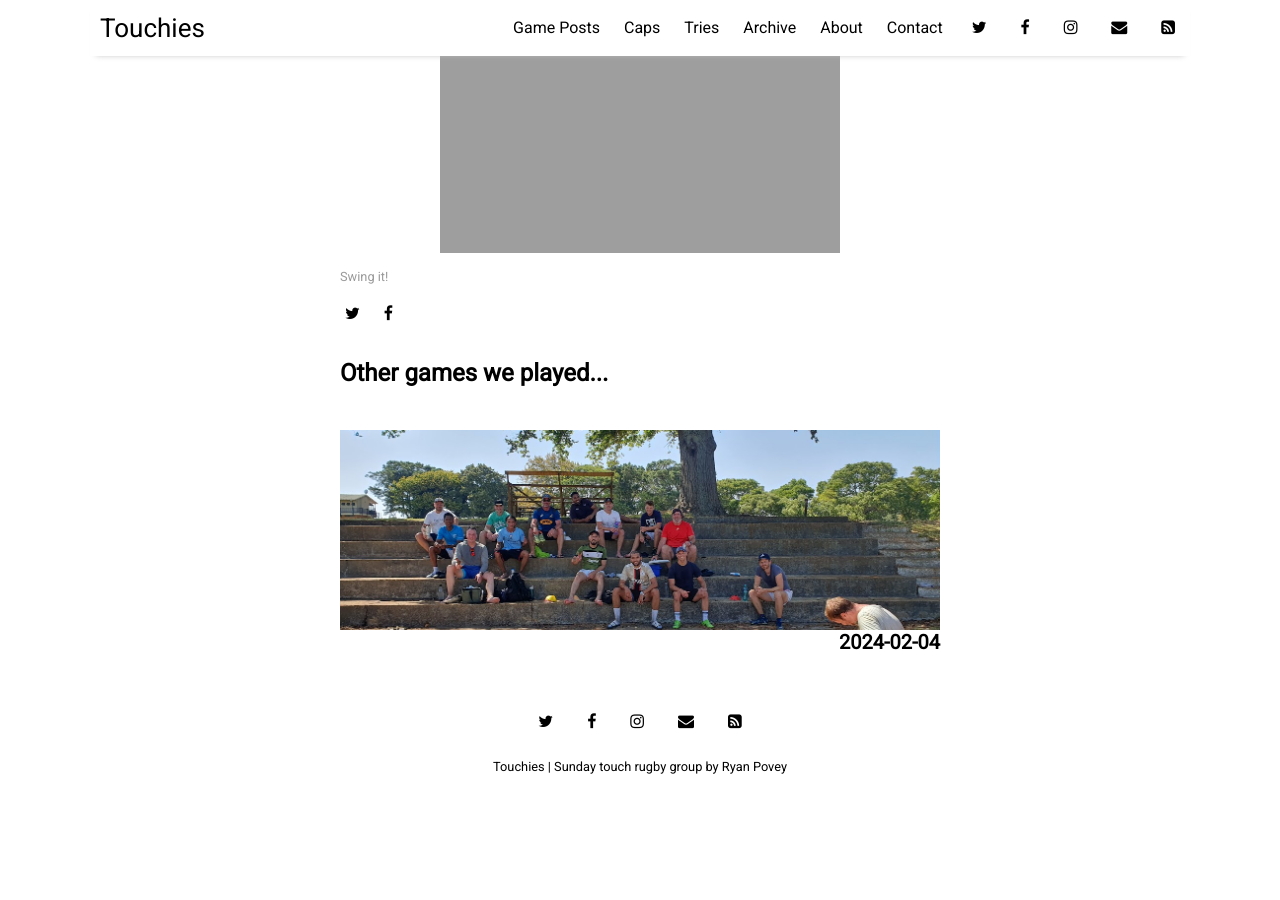
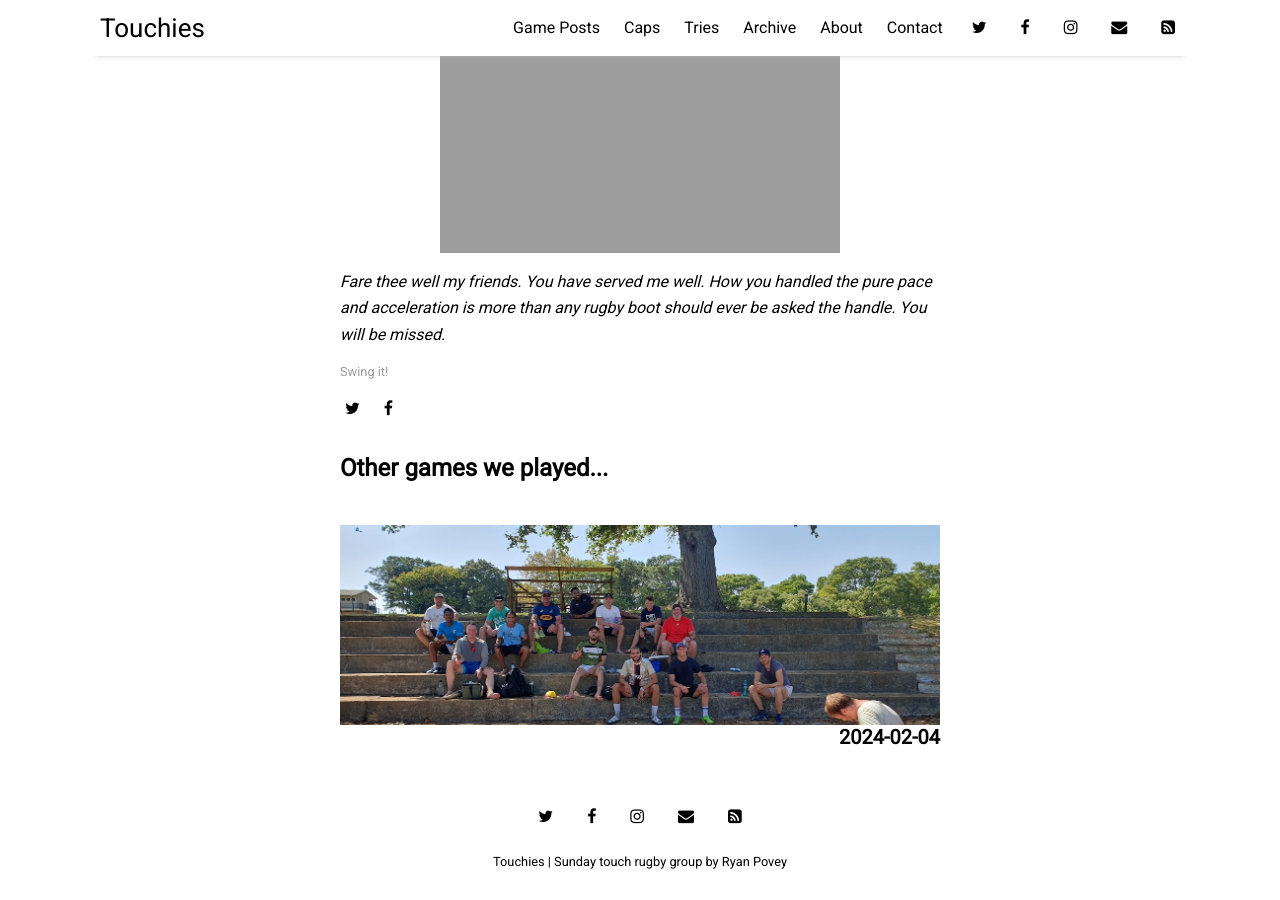
Before and after one commit to sundayrugby/sundayrugby.github.io, a Jekyll site: the page built from _posts/2024-01-28-CD.md, in a window 1280 px wide and 900 px high, scrolled down 2372 px. Built offline with Jekyll 4.4.1, drawn with Linux system fonts in a browser that asks for light colours; nearby versions of some CDN libraries; before the commit the page ends 3177 px from its top, so only the background shows below that.

Commit message:
Update 2024-01-28-CD.md

```diff
--- a/_posts/2024-01-28-CD.md
+++ b/_posts/2024-01-28-CD.md
@@ -81,3 +81,6 @@ image: 2024_01_28.jpg
 
 
 ![alt text](https://sundayrugby.github.io/assets/img/2024_01_28_a.jpg "Hello!!")
+
+<em>
+Fare thee well my friends. You have served me well. How you handled the pure pace and acceleration is more than any rugby boot should ever be asked the handle. You will be missed.
```
